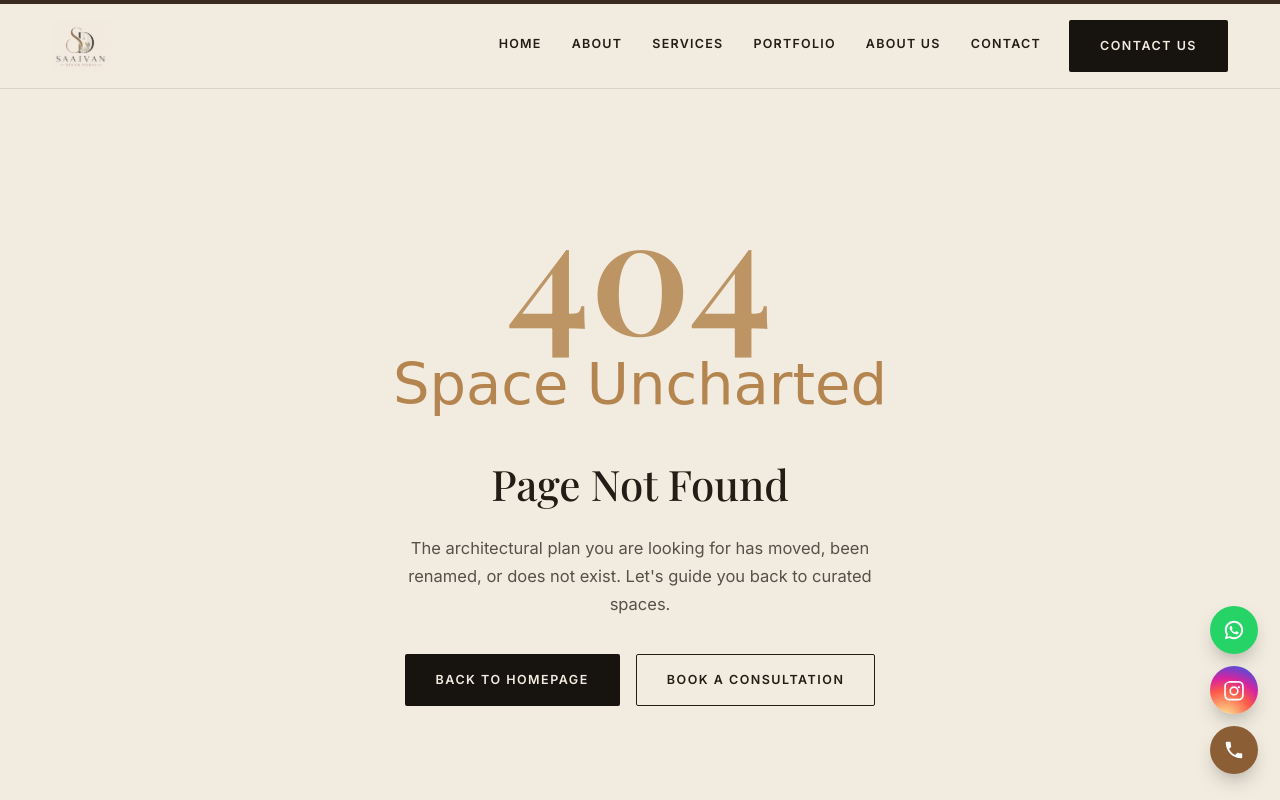
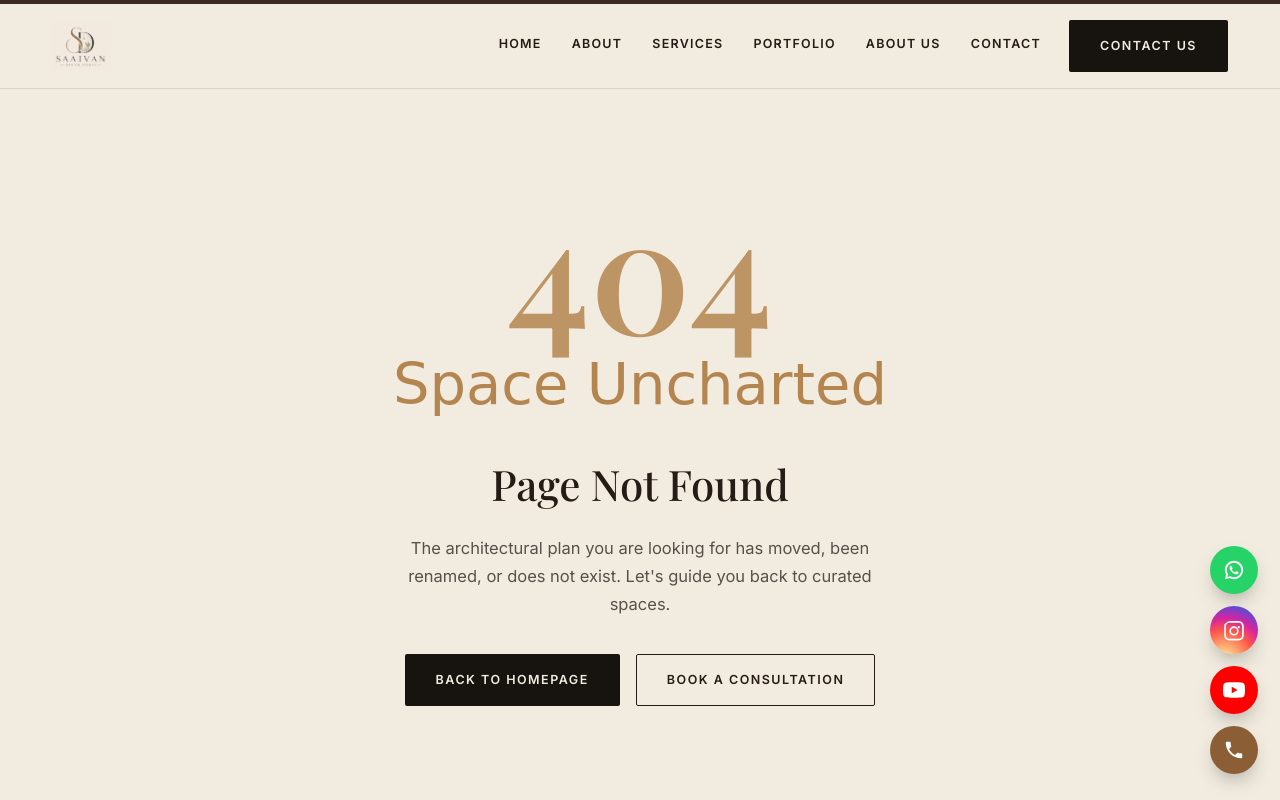
Before and after one commit to ashisharyavart/saajvan, a website: page 404.html in a window 1280 px wide. Shown: the top 800 px of the page. Drawn offline with nearby package versions, Linux system fonts and the light colour scheme; a web font is replaced by a local one.

Commit message:
Add YouTube floating action button after Instagram and WhatsApp

```diff
--- a/404.html
+++ b/404.html
@@ -110,7 +110,14 @@
       rel="noopener">
       <svg viewBox="0 0 24 24" fill="currentColor">
         <path
-          d="M12 2.16c3.2 0 3.58.01 4.85.07 1.17.05 1.97.24 2.43.4a4.9 4.9 0 0 1 1.77 1.15 4.9 4.9 0 0 1 1.15 1.77c.16.46.35 1.26.4 2.43.06 1.27.07 1.65.07 4.85s-.01 3.58-.07 4.85c-.05 1.17-.24 1.97-.4 2.43a4.9 4.9 0 0 1-1.15 1.77 4.9 4.9 0 0 1-1.77 1.15c-.46.16-1.26.35-2.43.4-1.27.06-1.65.07-4.85.07s-3.58-.01-4.85-.07c-1.17-.05-1.97-.24-2.43-.4a4.9 4.9 0 0 1-1.77-1.15 4.9 4.9 0 0 1-1.15-1.77c-.16-.46-.35-1.26-.4-2.43-.06-1.27-.07-1.65-.07-4.85s.01-3.58.07-4.85c.05-1.17.24-1.97.4-2.43A4.9 4.9 0 0 1 3.95 3.78 4.9 4.9 0 0 1 5.72 2.63c.46-.16 1.26-.35 2.43-.4C9.42 2.17 9.8 2.16 12 2.16Zm0 1.8c-3.15 0-3.5.01-4.73.07-.96.04-1.48.2-1.83.34-.46.18-.79.4-1.13.75-.35.34-.57.67-.75 1.13-.14.35-.3.87-.34 1.83-.06 1.23-.07 1.58-.07 4.73s.01 3.5.07 4.73c.04.96.2 1.48.34 1.83.18.46.4.79.75 1.13.34.35.67.57 1.13.75.35.14.87.3 1.83.34 1.23.06 1.58.07 4.73.07s3.5-.01 4.73-.07c.96-.04 1.48-.2 1.83-.34.46-.18.79-.4 1.13-.75.35-.34.57-.67.75-1.13.14-.35-.3-.87.34-1.83.06-1.23.07-1.58.07-4.73s-.01-3.5-.07-4.73c-.04-.96-.2-1.48-.34-1.83a3.1 3.1 0 0 0-.75-1.13 3.1 3.1 0 0 0-1.13-.75c-.35-.14-.87-.3-1.83-.34-1.23-.06-1.58-.07-4.73-.07Zm0 3.98a5.06 5.06 0 1 1 0 10.12 5.06 5.06 0 0 1 0-10.12Zm0 1.8a3.26 3.26 0 1 0 0 6.52 3.26 3.26 0 0 0 0-6.52Zm5.26-2a1.18 1.18 0 1 1 0 2.36 1.18 1.18 0 0 1 0-2.36Z" />
+          d="M12 2.16c3.2 0 3.58.01 4.85.07 1.17.05 1.97.24 2.43.4a4.9 4.9 0 0 1 1.77 1.15 4.9 4.9 0 0 1 1.15 1.77c.16.46.35 1.26.4 2.43.06 1.27.07 1.65.07 4.85s-.01 3.58-.07 4.85c-.05 1.17-.24 1.97-.4 2.43a4.9 4.9 0 0 1-1.15 1.77 4.9 4.9 0 0 1-1.77 1.15c-.46.16-1.26.35-2.43.4-1.27.06-1.65.07-4.85.07s-3.58-.01-4.85-.07c-1.17-.05-1.97-.24-2.43-.4a4.9 4.9 0 0 1-1.77-1.15 4.9 4.9 0 0 1-1.15-1.77c-.16-.46-.35-1.26-.4-2.43-.06-1.27-.07-1.65-.07-4.85s.01-3.58.07-4.85c.05-1.17.24-1.97.4-2.43A4.9 4.9 0 0 1 3.95 3.78 4.9 4.9 0 0 1 5.72 2.63c.46-.16 1.26-.35 2.43-.4C9.42 2.17 9.8 2.16 12 2.16Zm0 1.8c-3.15 0-3.5.01-4.73.07-.96.04-1.48.2-1.83.34-.46.18-.79.4-1.13.75-.35.34-.57.67-.75 1.13-.14.35-.3.87-.34 1.83-.06 1.23-.07 1.58-.07 4.73s.01 3.5.07 4.73c.04.96.2 1.48.34 1.83.18.46.4.79.75 1.13.34.35.67.57 1.13.75.35.14.87.3 1.83.34 1.23.06 1.58.07 4.73.07s3.5-.01 4.73-.07c.96-.04 1.48-.2 1.83-.34.46-.18.79-.4 1.13-.75.35-.34.57-.67.75-1.13.14-.35.3-.87.34-1.83.06-1.23.07-1.58.07-4.73s-.01-3.5-.07-4.73c-.04-.96-.2-1.48-.34-1.83a3.1 3.1 0 0 0-.75-1.13 3.1 3.1 0 0 0-1.13-.75c-.35-.14-.87-.3-1.83-.34-1.23-.06-1.58-.07-4.73-.07Zm0 3.98a5.06 5.06 0 1 1 0 10.12 5.06 5.06 0 0 1 0-10.12Zm0 1.8a3.26 3.26 0 1 0 0 6.52 3.26 3.26 0 0 0 0-6.52Zm5.26-2a1.18 1.18 0 1 1 0 2.36 1.18 1.18 0 0 1 0-2.36Z" />
+      </svg>
+    </a>
+    <a class="fab fab-youtube" id="fabYoutube" href="https://www.youtube.com/@SaajvanDesignStudio" aria-label="YouTube" target="_blank"
+      rel="noopener">
+      <svg viewBox="0 0 24 24" fill="currentColor">
+        <path
+          d="M23.498 6.186a3.016 3.016 0 0 0-2.122-2.136C19.505 3.545 12 3.545 12 3.545s-7.505 0-9.377.505A3.017 3.017 0 0 0 .502 6.186C0 8.07 0 12 0 12s0 3.93.502 5.814a3.016 3.016 0 0 0 2.122 2.136c1.871.505 9.376.505 9.376.505s7.505 0 9.377-.505a3.015 3.015 0 0 0 2.122-2.136C24 15.93 24 12 24 12s0-3.93-.502-5.814zM9.545 15.568V8.432L15.818 12l-6.273 3.568z" />
       </svg>
     </a>
     <a class="fab fab-phone" id="fabPhone" href="tel:+919582300708" aria-label="Call">
--- a/css/style.css
+++ b/css/style.css
@@ -643,6 +643,7 @@ section{position:relative;}
 .fab:hover{transform:translateY(-3px);}
 .fab-whatsapp{background:#25D366;}
 .fab-instagram{background:radial-gradient(circle at 30% 110%, #fdf497, #fd5949 45%, #d6249f 65%, #285AEB 95%);}
+.fab-youtube{background:#FF0000;}
 .fab-phone{background:var(--accent-deep);}
 
 /* ---------------------------------------------------------
--- a/data/site-config.js
+++ b/data/site-config.js
@@ -50,6 +50,7 @@ window.SITE_CONFIG = {
     phoneHref: "tel:+919582300708",    // used in tel: / call links (digits only after "tel:")
     whatsappHref: "https://wa.me/919582300708",
     instagramHref: "https://instagram.com/saajvan",
+    youtubeHref: "https://www.youtube.com/@SaajvanDesignStudio",
     locationLine: "Based worldwide · Projects everywhere"
   },
 
--- a/js/script.js
+++ b/js/script.js
@@ -69,6 +69,7 @@ function renderSiteConfig() {
     setText('footerLocation', cfg.contact.locationLine);
     setHref('fabWhatsapp', cfg.contact.whatsappHref);
     setHref('fabInstagram', cfg.contact.instagramHref);
+    setHref('fabYoutube', cfg.contact.youtubeHref);
     setHref('fabPhone', cfg.contact.phoneHref);
   }
 
```
Also changed, not shown: 500.html (+7 -0 lines), index.html (+7 -0 lines), privacy-policy.html (+7 -0 lines), terms.html (+8 -1 lines).
